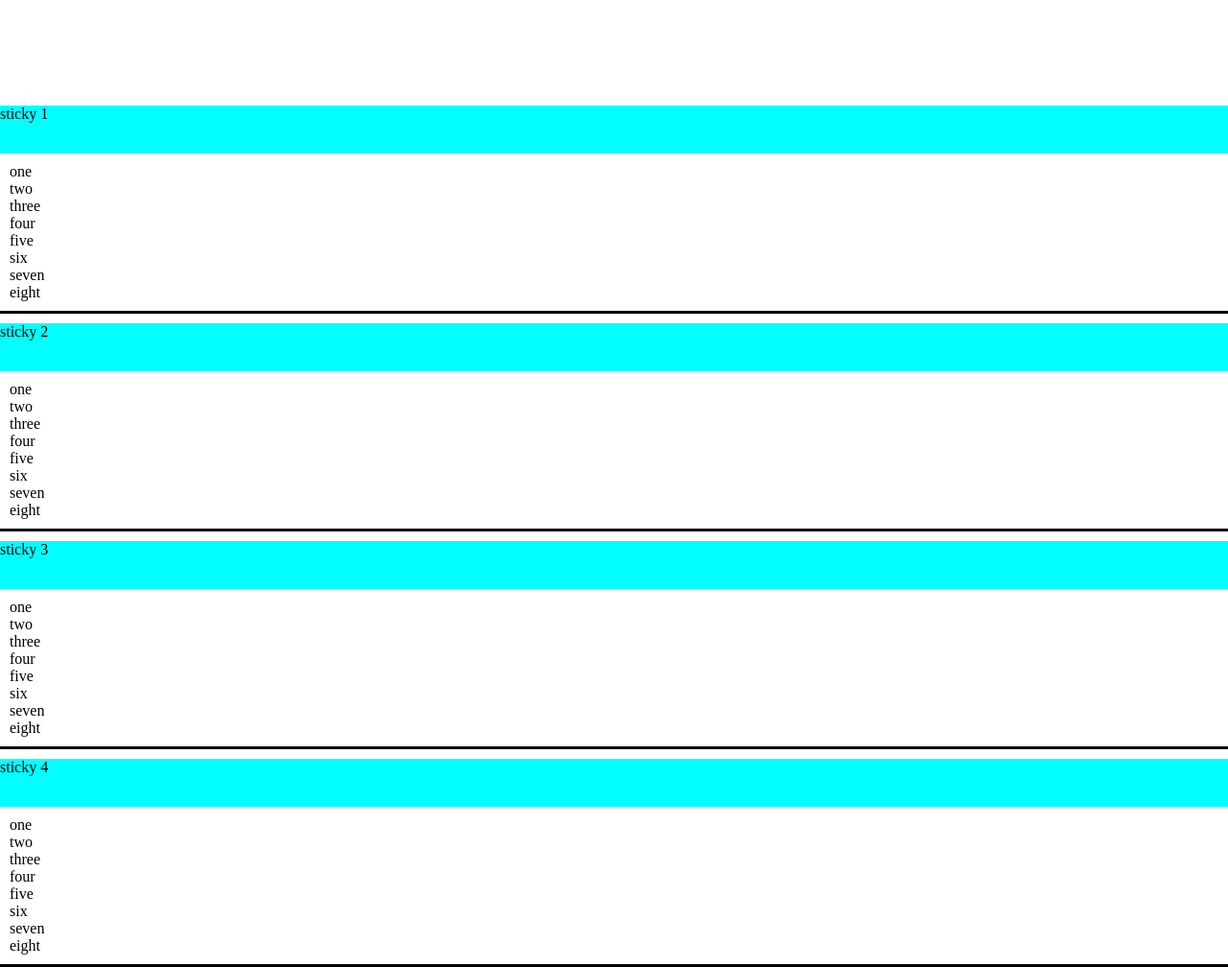
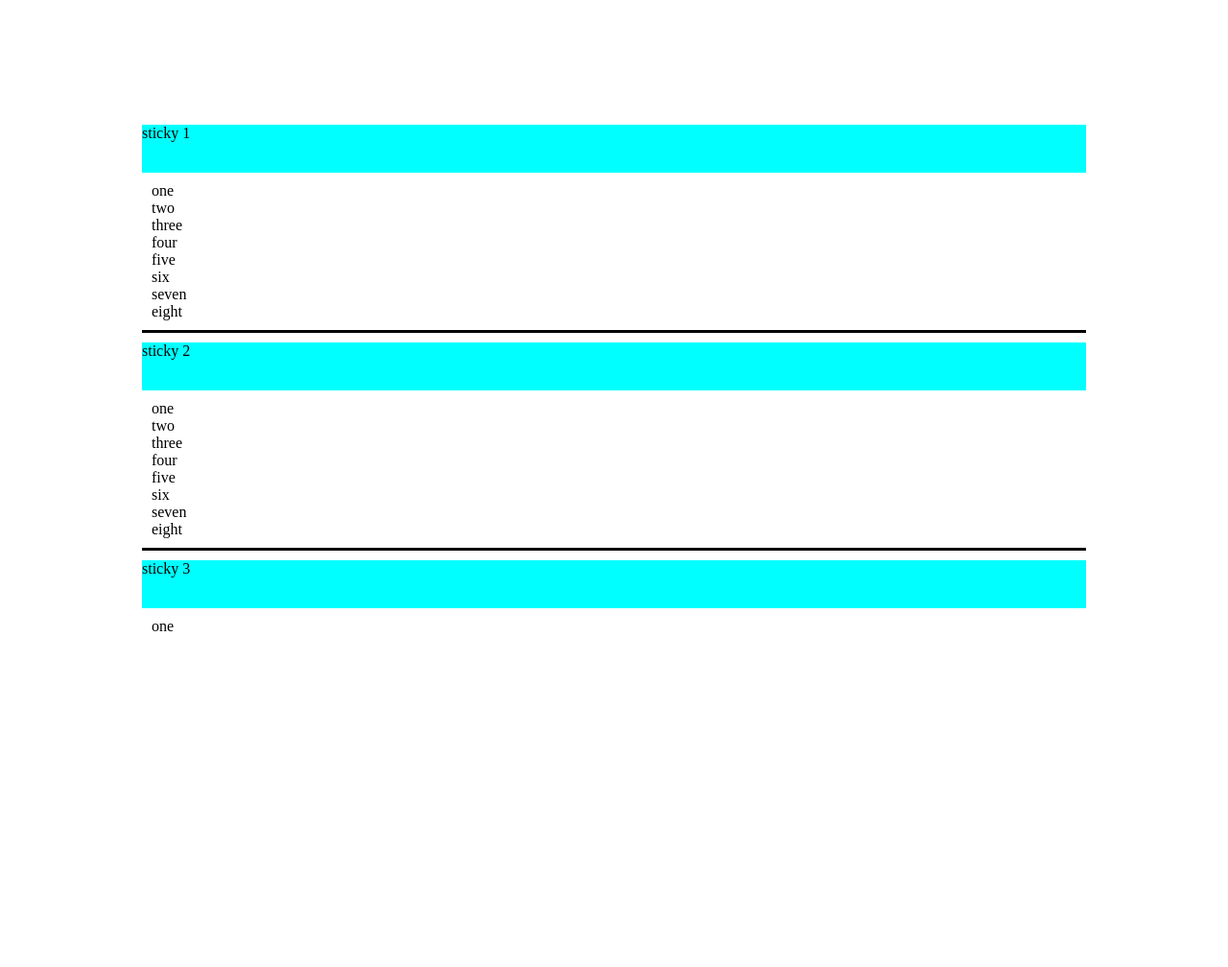
Before and after one commit to FbW-WD-22-E07/sticky-positioning-shraddhamhatre113, a plain HTML site: page index.html in a window 1280 px wide. Shown: the whole page at 96% size. After the commit the page ends 800 px from the top, so only its background shows below. Drawn offline with Linux system fonts and the light colour scheme.

Commit message:
sticky-position

```diff
--- a/style.css
+++ b/style.css
@@ -12,10 +12,14 @@ main.container {
   /* giv background width heigh,
     padding and center it horizontally */
 
-
   /* what is this doing? */
   overflow-y: scroll;
+  width: 80%;
+  height: 70vh;
+  margin: auto;
+  padding: 20px;
 }
+
 .sticky-section {
   margin-top: 10px;
   border-bottom: solid;
@@ -25,9 +29,12 @@ main.container {
   background-color: aqua;
   height: 50px;
   /* make it sticky, and you need to define top: */
+  position: sticky;
+  top: 0;
 }
 
 ul {
   /* how to remove the discs from style? */
   margin: 10px 0 10px 10px;
+  list-style-type: none;
 }
```
Lines whose indentation alone changed are shown as unchanged.
